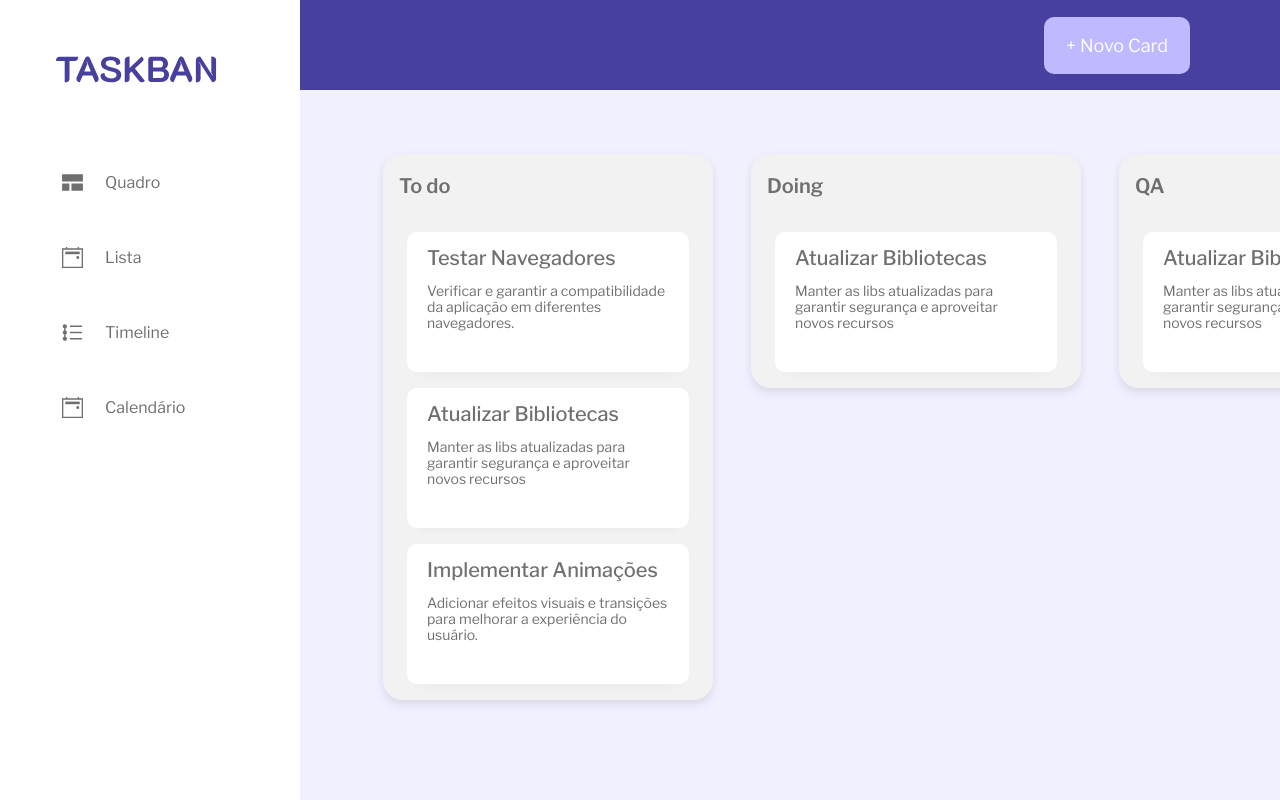
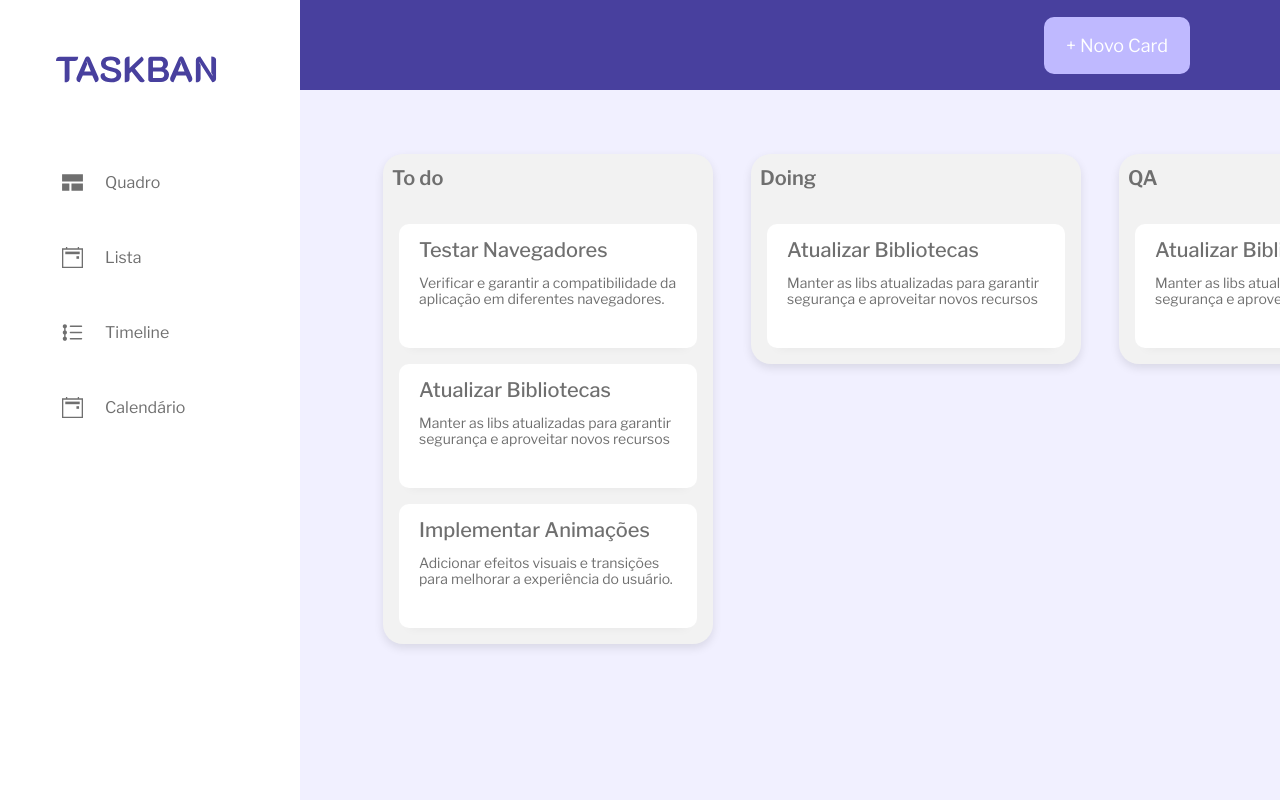
Before and after one commit to cristianmeelo/challenge-frontend-herocode-react, a React (Vite) app: page / in a window 1280 px wide. Built offline with nearby package versions, Linux system fonts and the light colour scheme.

Commit message:
:sparkles: feat: implemented  move task

```diff
--- a/package.json
+++ b/package.json
@@ -13,8 +13,8 @@
   "dependencies": {
     "@emotion/react": "^11.11.1",
     "@emotion/styled": "^11.11.0",
+    "@hello-pangea/dnd": "^16.3.0",
     "react": "^18.2.0",
-    "react-beautiful-dnd": "^13.1.1",
     "react-dom": "^18.2.0"
   },
   "devDependencies": {
--- a/src/components/Board/Column/Column.styles.ts
+++ b/src/components/Board/Column/Column.styles.ts
@@ -5,8 +5,9 @@ export const Column = styled.div`
   flex-direction: column;
   height: 100%;
   min-width: 20.625rem;
+  padding-bottom: 0.5rem;
+
   margin: 0rem 1.1875rem;
-  padding: 0.5rem;
   margin-bottom: 10.5rem;
   background: ${(props) => props.theme.colors.neutral.gray_100};
   border-radius: 20px;
@@ -14,7 +15,7 @@ export const Column = styled.div`
 `;
 
 export const ColumnTitle = styled.h3`
-  padding: 0.875rem 0rem 1.75rem 0.5rem;
+  margin: 0.875rem 0rem 1.75rem 0.5625rem;
   font-size: 20px;
   font-weight: 600;
   color: ${(props) => props.theme.colors.neutral.gray_400};
--- a/src/components/Board/Column/Column.tsx
+++ b/src/components/Board/Column/Column.tsx
@@ -1,5 +1,5 @@
 import React from 'react';
-import { Droppable, DroppableProvided } from 'react-beautiful-dnd';
+import { Droppable, DroppableProvided } from '@hello-pangea/dnd';
 import Task from './Task/Task';
 import * as S from './Column.styles';
 
@@ -9,7 +9,7 @@ const Column: React.FC<ColumnProps> = ({ column }) => (
       <S.Column {...provided.droppableProps} ref={provided.innerRef}>
         <S.ColumnTitle>{column.title}</S.ColumnTitle>
         {column.tasks.map((task: Task, index: number) => (
-          <Task key={task.id} task={task} index={index} />
+          <Task key={task.id} task={task} index={index} column={column.id}/>
         ))}
         {provided.placeholder}
       </S.Column>
--- a/src/components/Board/Column/Task/Task.styles.ts
+++ b/src/components/Board/Column/Task/Task.styles.ts
@@ -7,11 +7,14 @@ export const Task = styled.div`
   border-radius: 0.625rem;
   box-shadow: 0 0.625rem 0.625rem -0.625rem rgba(0, 0, 0, 0.05);
   user-select: none;
+  cursor: pointer;
 `;
-export const TaskTitle = styled.h1`
+export const TaskTitle = styled.h1<StyledTask>`
   font-size: 1.25rem;
   font-weight: 500;
-  color: ${(props) => props.theme.colors.neutral.gray_400};
+  color: ${(props) => (props.isDoneColumn ? props.theme.colors.neutral.gray_400 : props.theme.colors.neutral.gray_400)};
+  opacity: ${(props) => (props.isDoneColumn ? 0.6 : 1)};
+
 `;
 export const TaskContent = styled.p`
   padding: 0.9375rem 0 1.3125rem 0;
--- a/src/components/Board/Column/Task/Task.tsx
+++ b/src/components/Board/Column/Task/Task.tsx
@@ -1,11 +1,11 @@
-import { Draggable, DraggableProvided } from 'react-beautiful-dnd';
+import { Draggable, DraggableProvided } from '@hello-pangea/dnd';
 import * as S from './Task.styles';
 
-const Task = ({ task, index }: TaskProps) => (
+const Task = ({ task, index, column }: TaskProps) => (
   <Draggable key={task.id} draggableId={task.id} index={index}>
     {(provided: DraggableProvided) => (
       <S.Task ref={provided.innerRef} {...provided.draggableProps} {...provided.dragHandleProps}>
-        <S.TaskTitle>{task.title}</S.TaskTitle>
+        <S.TaskTitle isDoneColumn={column === 'done'}>{task.title}</S.TaskTitle>
         <S.TaskContent>{task.content}</S.TaskContent>
       </S.Task>
     )}
--- a/src/components/Board/Column/Task/Task.types.d.ts
+++ b/src/components/Board/Column/Task/Task.types.d.ts
@@ -7,4 +7,9 @@ interface Task {
 interface TaskProps {
   task: Task;
   index: number;
+  column: string;
 }
+
+interface StyledTask {
+  isDoneColumn: boolean;
+}
```
Also changed, not shown: src/components/Board/Board.tsx (+1 -16 lines), 1 other file (tests, documents, lock files or other folders).
